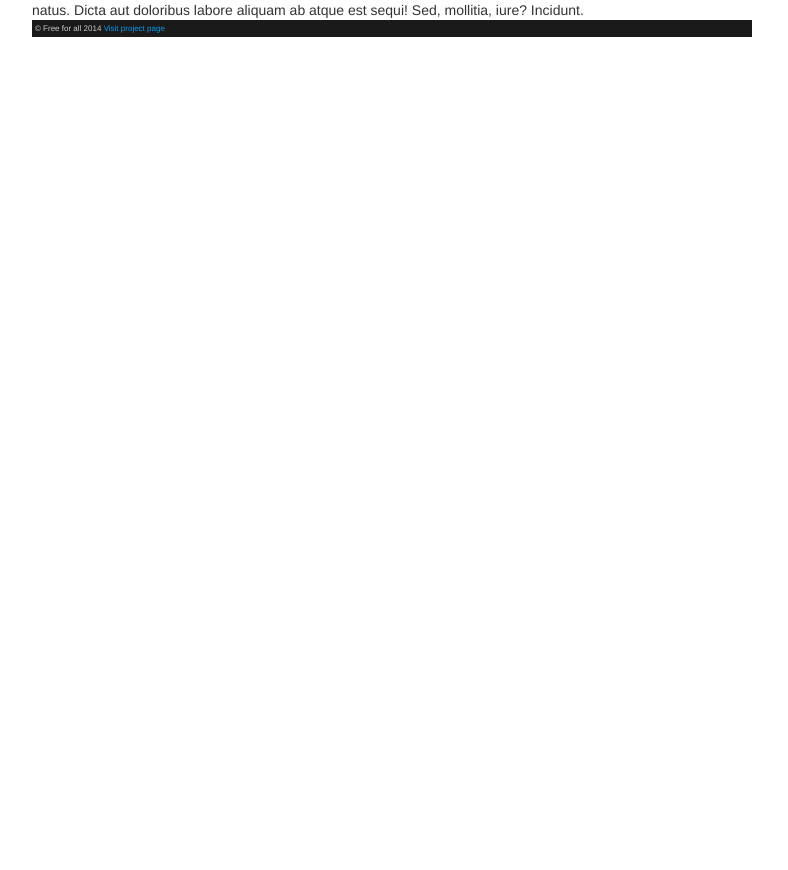
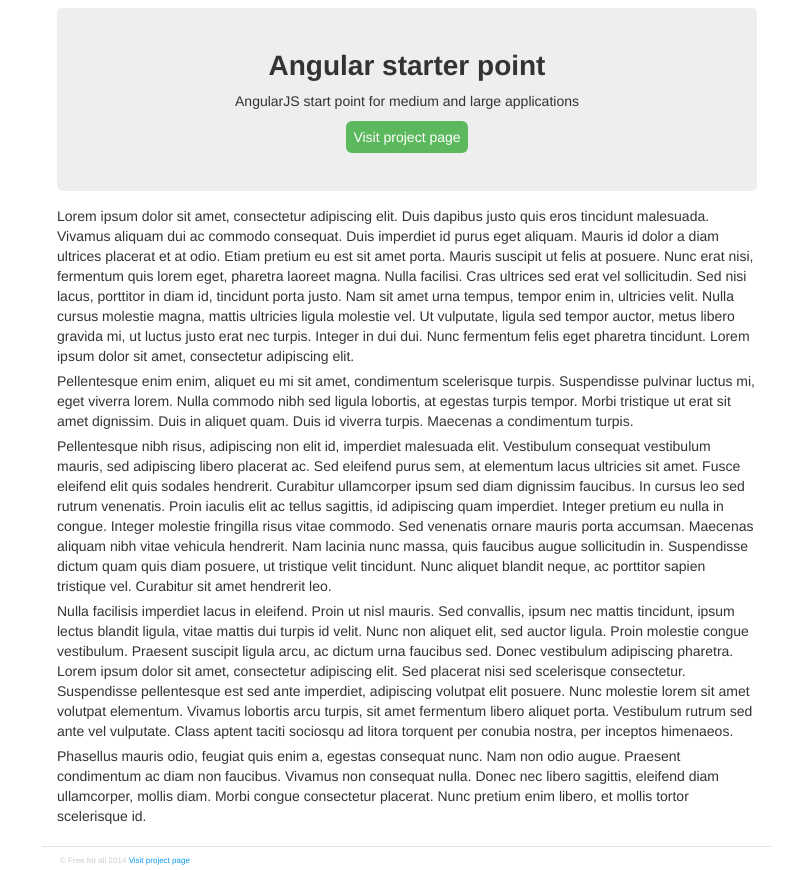
Before and after one commit to mriverodorta/ang-starter, a website: page app/index.html in a window 1280 px wide. Shown: the part 49-919 px from the top of the page, without its empty margins (248-1036 px from the left). Before the commit the page ends 800 px from the top, so only its background shows below. Drawn offline with nearby package versions, Linux system fonts and the light colour scheme; some packages are replaced by stand-ins of ours.

Commit message:
adding some styles to the partials

```diff
--- a/app/css/app.css
+++ b/app/css/app.css
@@ -1,9 +1,10 @@
 * {
-    box-sizing: border-box;
     margin: 0;
 }
+html{
+    font-family: "Helvetica Neue",Helvetica,Arial,sans-serif;
+}
 body {
-    font-family: "Helvetica Neue", Helvetica, Arial, sans-serif;
     font-size: 14px;
     line-height: 1.42857143;
     color: #333;
@@ -14,7 +15,9 @@
     text-decoration: none;
     color: #0A9AF0;
 }
-
+p {
+    margin-top: 5px;
+}
 @media (min-width: 992px){
     .container {
         width: 970px;
@@ -22,7 +25,7 @@
 }
 @media (min-width: 768px){
     .container {
-        width: 750px;
+        width: 700px;
     }
 }
 
@@ -31,6 +34,7 @@
     padding-left: 15px;
     margin-right: auto;
     margin-left: auto;
+    max-width: 700px;
 }
 .column-3 {
     float: left;
@@ -59,14 +63,24 @@
     padding-right: 15px;
     display: block;
 }
+
+.pull-right {
+    float: right!important;
+}
+
 .header {
-    background-color: #1a1a1a;
-    color: #CCCCCC;
+    color: #777;
+    border-bottom: 1px solid #e5e5e5;
+    padding: 5px;
+}
+.header h3 {
+    margin-top: 0;
+    margin-bottom: 0;
+    padding-top: 5px;
 }
 
 .navbar {
     list-style: none;
-    height: 100%;
 }
 .brand {
     padding-top: 2px;
@@ -76,16 +90,52 @@
     float: left;
     padding: 5px;
     font-size: 13px;
+    margin-left: 2px;
+    margin-top: 2px;
+    border-radius: 3px;
 }
 .navbar .nav-item:hover {
-    background: rgba(255,255,255,0.2);
+    text-decoration: none;
+    background-color: #eee;
 }
 
 .footer {
-    background-color: #1a1a1a;
+    margin-top: 20px;
+    border-top: 1px solid #e5e5e5;
     color: #CCCCCC;
 }
 .footer p {
     font-size: 8px;
     padding: 3px;
 }
+
+.presentation {
+    margin-top: 15px;
+    margin-bottom: 15px;
+    border-radius: 5px;
+    background-color: #eee;
+    padding: 38px 48px;
+    text-align: center;
+}
+.btn {
+    padding: 7px 7px;
+    font-size: 14px;
+    line-height: 1.33;
+    border-radius: 6px;
+    color: #fff;
+    background-color: #5cb85c;
+    border-color: #4cae4c;
+    display: inline-block;
+    margin-bottom: 0;
+    margin-top: 10px;
+    font-weight: 400;
+    text-align: center;
+    white-space: nowrap;
+    vertical-align: middle;
+    cursor: pointer;
+}
+
+.btn:hover {
+    /*background-color: #5cb85c;*/
+    background-color: rgba(91,200,92,0.9);
+}
--- a/app/index.html
+++ b/app/index.html
@@ -9,23 +9,19 @@
     <div class="container">
         <div class="row">
             <header class="column-12 header">
-                <div class="column-3 brand">
-                    <h3>AngStarter</h3>
-                </div>
-                <nav class="column-9">
-                    <ul class="navbar">
-                        <li class="nav-item"><a ng-href="#/home">Home</a></li>
-                        <li class="nav-item"><a ng-href="#/about">About</a></li>
-                        <li class="nav-item"><a ng-href="#/contact">Contact</a></li>
-                    </ul>
-                </nav>
+                <ul class="navbar pull-right">
+                    <li class="nav-item"><a ng-href="#/home">Home</a></li>
+                    <li class="nav-item"><a ng-href="#/about">About</a></li>
+                    <li class="nav-item"><a ng-href="#/contact">Contact</a></li>
+                </ul>
+                <h3>AngStarter</h3>
             </header>
         </div>
         <div class="row">
-            <div class="column12" ng-view></div>
+            <div class="column-12" ng-view></div>
         </div>
         <div class="row">
-            <div class="column12 footer">
+            <div class="column-12 footer">
                 <p>&copy; Free for all<span year></span> <a target="_blank" href="https://github.com/mriverodorta/ang-starter">Visit project page</a></p>
             </div>
         </div>
--- a/app/partials/home.html
+++ b/app/partials/home.html
@@ -1 +1,16 @@
-<p>Lorem ipsum dolor sit amet, consectetur adipisicing elit. Eius provident quaerat, reprehenderit explicabo ex sit sunt natus. Dicta aut doloribus labore aliquam ab atque est sequi! Sed, mollitia, iure? Incidunt.</p>
+<div class="presentation">
+    <h1>Angular starter point</h1>
+    <p>AngularJS start point for medium and large applications</p>
+    <a target="_blank" class="btn" href="https://github.com/mriverodorta/ang-starter">Visit project page</a>
+</div>
+<div class="content">
+    <p>Lorem ipsum dolor sit amet, consectetur adipiscing elit. Duis dapibus justo quis eros tincidunt malesuada. Vivamus aliquam dui ac commodo consequat. Duis imperdiet id purus eget aliquam. Mauris id dolor a diam ultrices placerat et at odio. Etiam pretium eu est sit amet porta. Mauris suscipit ut felis at posuere. Nunc erat nisi, fermentum quis lorem eget, pharetra laoreet magna. Nulla facilisi. Cras ultrices sed erat vel sollicitudin. Sed nisi lacus, porttitor in diam id, tincidunt porta justo. Nam sit amet urna tempus, tempor enim in, ultricies velit. Nulla cursus molestie magna, mattis ultricies ligula molestie vel. Ut vulputate, ligula sed tempor auctor, metus libero gravida mi, ut luctus justo erat nec turpis. Integer in dui dui. Nunc fermentum felis eget pharetra tincidunt. Lorem ipsum dolor sit amet, consectetur adipiscing elit.</p>
+
+    <p>Pellentesque enim enim, aliquet eu mi sit amet, condimentum scelerisque turpis. Suspendisse pulvinar luctus mi, eget viverra lorem. Nulla commodo nibh sed ligula lobortis, at egestas turpis tempor. Morbi tristique ut erat sit amet dignissim. Duis in aliquet quam. Duis id viverra turpis. Maecenas a condimentum turpis.</p>
+
+    <p>Pellentesque nibh risus, adipiscing non elit id, imperdiet malesuada elit. Vestibulum consequat vestibulum mauris, sed adipiscing libero placerat ac. Sed eleifend purus sem, at elementum lacus ultricies sit amet. Fusce eleifend elit quis sodales hendrerit. Curabitur ullamcorper ipsum sed diam dignissim faucibus. In cursus leo sed rutrum venenatis. Proin iaculis elit ac tellus sagittis, id adipiscing quam imperdiet. Integer pretium eu nulla in congue. Integer molestie fringilla risus vitae commodo. Sed venenatis ornare mauris porta accumsan. Maecenas aliquam nibh vitae vehicula hendrerit. Nam lacinia nunc massa, quis faucibus augue sollicitudin in. Suspendisse dictum quam quis diam posuere, ut tristique velit tincidunt. Nunc aliquet blandit neque, ac porttitor sapien tristique vel. Curabitur sit amet hendrerit leo.</p>
+
+    <p>Nulla facilisis imperdiet lacus in eleifend. Proin ut nisl mauris. Sed convallis, ipsum nec mattis tincidunt, ipsum lectus blandit ligula, vitae mattis dui turpis id velit. Nunc non aliquet elit, sed auctor ligula. Proin molestie congue vestibulum. Praesent suscipit ligula arcu, ac dictum urna faucibus sed. Donec vestibulum adipiscing pharetra. Lorem ipsum dolor sit amet, consectetur adipiscing elit. Sed placerat nisi sed scelerisque consectetur. Suspendisse pellentesque est sed ante imperdiet, adipiscing volutpat elit posuere. Nunc molestie lorem sit amet volutpat elementum. Vivamus lobortis arcu turpis, sit amet fermentum libero aliquet porta. Vestibulum rutrum sed ante vel vulputate. Class aptent taciti sociosqu ad litora torquent per conubia nostra, per inceptos himenaeos.</p>
+
+    <p>Phasellus mauris odio, feugiat quis enim a, egestas consequat nunc. Nam non odio augue. Praesent condimentum ac diam non faucibus. Vivamus non consequat nulla. Donec nec libero sagittis, eleifend diam ullamcorper, mollis diam. Morbi congue consectetur placerat. Nunc pretium enim libero, et mollis tortor scelerisque id.</p>
+</div>
```
